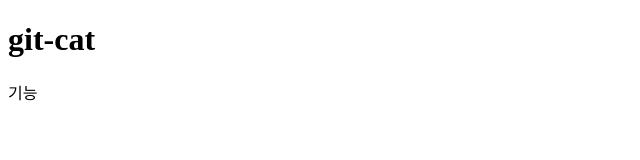
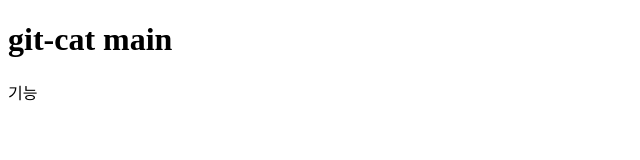
Before and after one commit to subin0902/git-class, a plain HTML site: page index.html in a window 1280 px wide. Shown: the whole page, without its empty margins (0-640 px from the left). Drawn offline with Linux system fonts and the light colour scheme.

Commit message:
메인 페이지 생성

```diff
--- a/index.html
+++ b/index.html
@@ -7,7 +7,7 @@
     <title>Document</title>
 </head>
 <body>
-    <h1>git-cat</h1>
+    <h1>git-cat main</h1>
     <div>기능</div>
 </body>
 </html>
```
